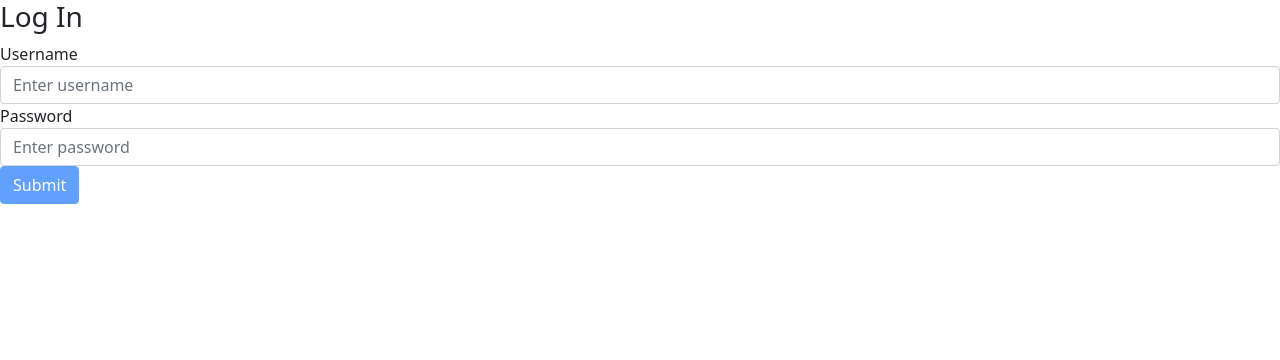
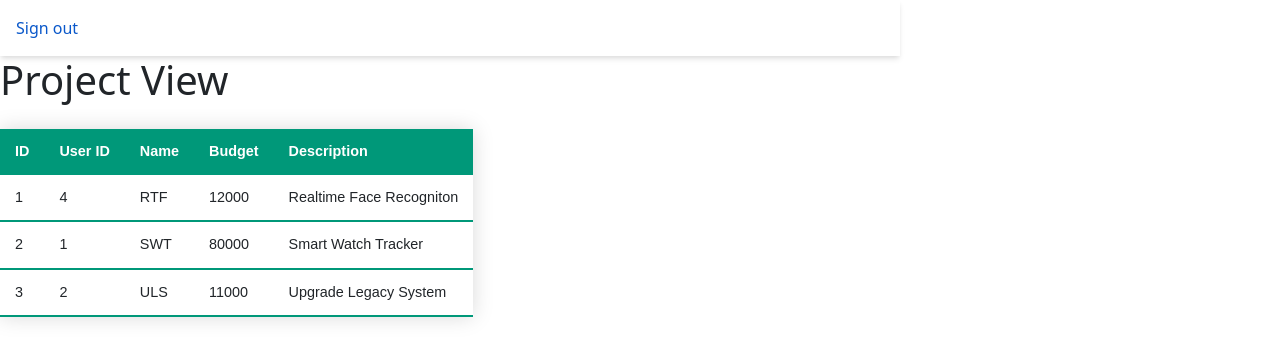
Before and after one commit to sp-shaopeng/TT2_Room9, a React (Create React App) app in the folder web-client/web-client/: page /projectView in a window 1280 px wide. Shown: the top 360 px of the page. Built offline with nearby package versions, Linux system fonts and the light colour scheme.

Commit message:
add routes

```diff
--- a/web-client/web-client/package.json
+++ b/web-client/web-client/package.json
@@ -11,6 +11,7 @@
     "react-dom": "^17.0.2",
     "react-router-dom": "^6.0.2",
     "react-scripts": "^4.0.3",
+    "reactjs-alert": "^1.2.7",
     "web-vitals": "^1.1.2"
   },
   "scripts": {
--- a/web-client/web-client/src/App.js
+++ b/web-client/web-client/src/App.js
@@ -1,14 +1,19 @@
-import React from "react"
+// import React, { useState } from "react"
 import Login from "./components/Login"
 import '../node_modules/bootstrap/dist/css/bootstrap.min.css';
-
+import ProjectView from "./components/ProjectView";
+import { BrowserRouter, Routes, Route } from "react-router-dom";
 
 function App() {
+
   return (
     <div className="App">
-      <header className="App-header">
-        <Login/>
-      </header>
+      <BrowserRouter>
+        <Routes>
+          <Route path="/" element={<Login />} />
+          <Route path="/projectView" element={<ProjectView />} />
+        </Routes>
+      </BrowserRouter>
     </div>
   );
 }
--- a/web-client/web-client/src/components/Login.js
+++ b/web-client/web-client/src/components/Login.js
@@ -1,10 +1,14 @@
 import React, { useState } from "react"
-
+import { Link } from "react-router-dom";
+import { useNavigate } from 'react-router-dom';
 
 const Login = () => {
 
     const [user, setUser] = useState("");
     const [password, setPassword] = useState("");
+    const [loggedIn, setLoggedIn] = useState(false);
+    const navigate = useNavigate();
+
 
     function validateForm() {
         return user.length > 0 && password.length > 0;
@@ -12,7 +16,14 @@ const Login = () => {
 
     function handleSubmit(event) {
         event.preventDefault();
+        if (user === "user" && password==="password") {
+            console.log("Login successful ! ")
+            setLoggedIn(true)
+            navigate('/projectView', { replace: true })
+            console.log(loggedIn)
         }
+    }
+
 
     return (
         <div>
@@ -29,7 +40,8 @@ const Login = () => {
                     <label>Password</label>
                     <input value={password} type="password"
                         className="form-control" placeholder="Enter password"
-                    onChange={(e) => setPassword(e.target.value)}/>
+                        onChange={(e) => setPassword(e.target.value)}
+                    />
                 </div>
                 <button type="submit"
                     disabled={!validateForm()}
--- a/web-client/web-client/src/components/ProjectView.js
+++ b/web-client/web-client/src/components/ProjectView.js
@@ -1,6 +1,7 @@
 import React from 'react'
 import {mockProjects} from '../data/mockProjects'
 import './ProjectView.css'
+import { Link } from "react-router-dom";
 
 const renderTableData = (props, onClick) => {
   const { id, user_id, name, budget, description } = props
@@ -21,6 +22,17 @@ const renderTableData = (props, onClick) => {
 const ProjectView = () => {
   return (
     <div>
+      <nav>
+            <ul>
+            <li>
+                <Link to="/"
+                    // onClick={signOut()}
+                >
+                    Sign out
+                </Link>
+            </li>
+            </ul>
+        </nav>
       <h1>Project View</h1>
       <table class="styled-table">
         <thead>
--- a/web-client/web-client/src/data/mockProjects.js
+++ b/web-client/web-client/src/data/mockProjects.js
@@ -22,6 +22,6 @@ export const mockProjects = [
   }
 ]
 
-export default {
-  mockProjects
-}
+// export default {
+//   mockProjects
+// }
--- a/web-client/web-client/src/index.css
+++ b/web-client/web-client/src/index.css
@@ -11,3 +11,25 @@ code {
   font-family: source-code-pro, Menlo, Monaco, Consolas, 'Courier New',
     monospace;
 }
+
+
+body {
+  margin: 0 auto;
+  max-width: 900px;
+}
+nav ul {
+  display: flex;
+  list-style-type: none;
+  margin: 0;
+  padding: 0;
+  box-shadow: 0 4px 6px -1px rgba(0, 0, 0, 0.1), 0 2px 4px -1px rgba(0, 0, 0, 0.06);
+}
+
+nav a {
+  text-decoration: none;
+  display: inline-block;
+  padding: 1rem;
+}
+.main {
+  padding: 1rem;
+}
--- a/web-client/web-client/src/index.js
+++ b/web-client/web-client/src/index.js
@@ -3,13 +3,10 @@ import ReactDOM from 'react-dom';
 import './index.css';
 import App from './App';
 import reportWebVitals from './reportWebVitals';
-import { BrowserRouter } from "react-router-dom";
 
 ReactDOM.render(
   <React.StrictMode>
-    <BrowserRouter>
       <App />
-    </BrowserRouter>
   </React.StrictMode>,
   document.getElementById('root')
 );
```
Also changed, not shown: 1 other file (tests, documents, lock files or other folders). Lines whose indentation alone changed are shown as unchanged.
